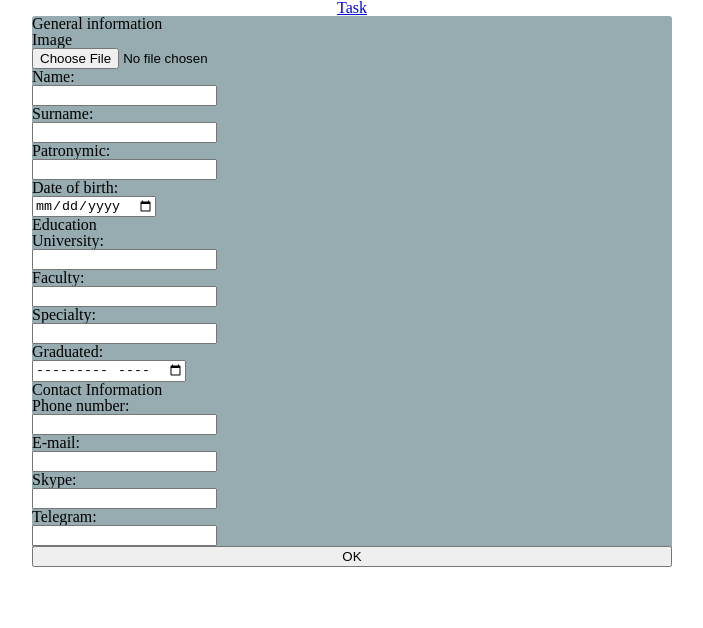
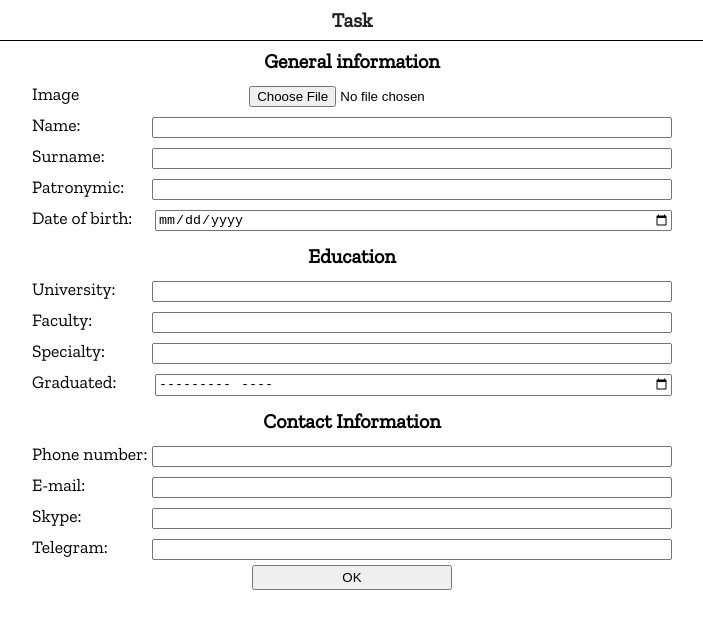
Before and after one commit to AlinaKozz/Task, a plain HTML site: page index.html in a window 1280 px wide. Shown: the whole page, without its empty margins (288-991 px from the left). Drawn offline with Linux system fonts and the light colour scheme.

Commit message:
feat: add style

```diff
--- a/css/style.css
+++ b/css/style.css
@@ -1,26 +1,47 @@
 @import url(reset.css);
+
+@font-face {
+    font-family: 'Zilla Slab';
+    src: url("../assets/fonts/ZillaSlab-Regular.ttf") format("truetype");
+}
 
 body {
     margin: 0 auto;
+    font-family: 'Zilla Slab';
+    font-size: calc(0.3rem + 1vw);
 }
 
-body {
+.header {
+    padding: 0;
+    margin: 0;
+    list-style: none;
+    display: -webkit-box;
+    display: -moz-box;
+    display: -ms-flexbox;
+    display: -webkit-flex;
     display: flex;
-    flex-direction: column;
-    align-items: center;
-    width: 100%;
-    height: 100%;
+    -webkit-flex-flow: row wrap;
+    justify-content: center;
+    border-bottom: 1px solid black;
 }
 
-.main {
-    background-color: rgba(47, 90, 98, 0.5);
-    border-radius: 3px;
-    width: 50%;
+.top-item {
+    text-decoration: none;
+    padding: 10px;
+    display: inline-block;
+    font-size: 1.25rem;
+    font-weight: bold;
+    color: rgba(0, 0, 0, 0.87);
 }
 
-.container {
+.top-item:hover {
+    font-weight: lighter;
+    color: rgba(0, 0, 0, 0.541327);
+}
+
+.main, .container {
+    padding: 0;
     margin: 0;
-    padding: 0;
     list-style: none;
     display: -webkit-box;
     display: -moz-box;
@@ -28,9 +49,35 @@ body {
     display: -webkit-flex;
     display: flex;
     -webkit-flex-flow: column wrap;
-    justify-content: center;
+    align-items: center;
+    width: 100%;
 }
 
-.row {
+.text {
+    padding: 10px 0;
+    font-size: 1.25rem;
+    font-weight: bold;
+}
+
+.flex-container {
+    padding: 5px 0;
+    width: 50%;
+    display: flex;
+    flex-direction: row;
+    justify-content: space-between;
+}
+
+.item {
     width: 80%;
 }
+
+.btn {
+    width: 200px;
+    height: 25px;
+}
+
+@media only screen and (max-width: 750px) {
+    .item {
+        width: 80%;
+    }
+}
```
